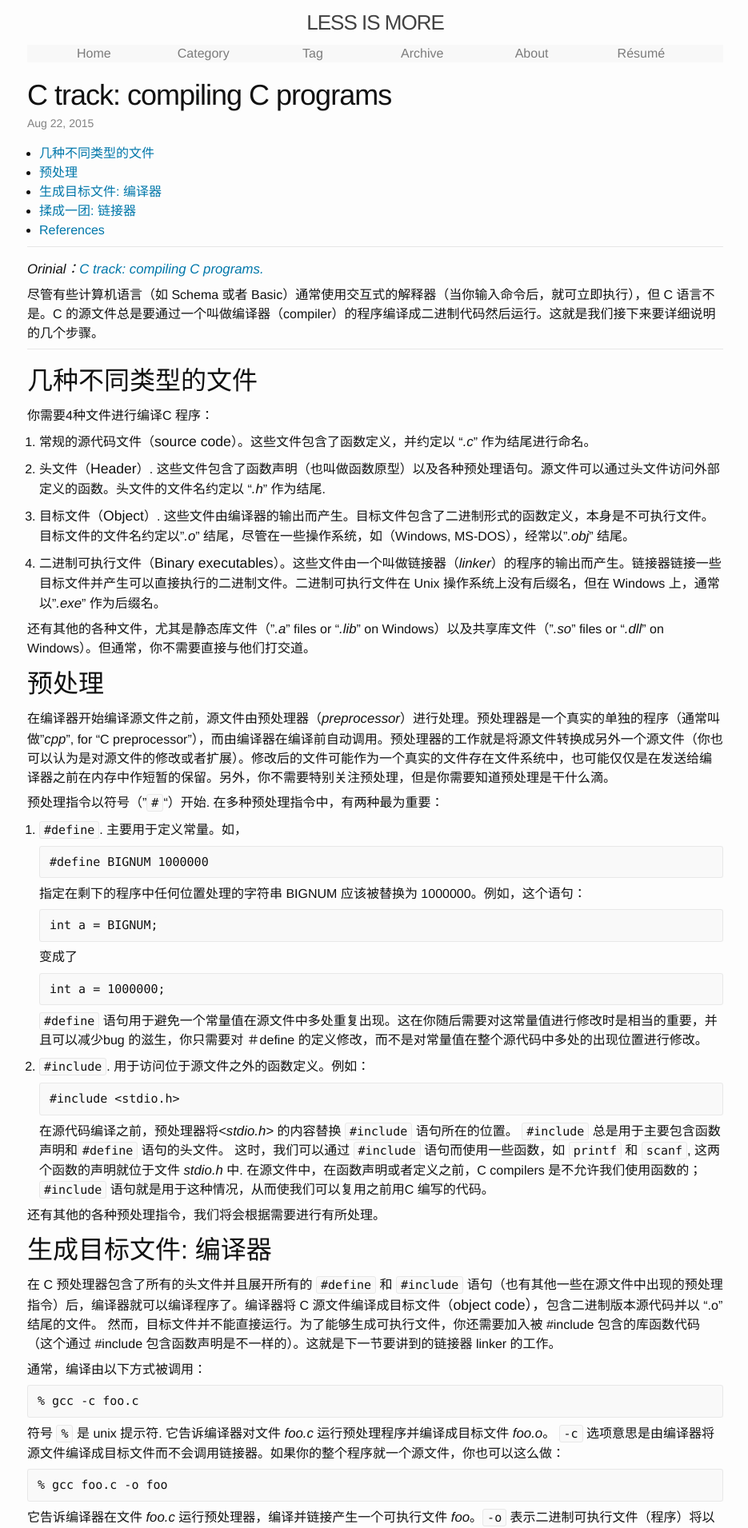
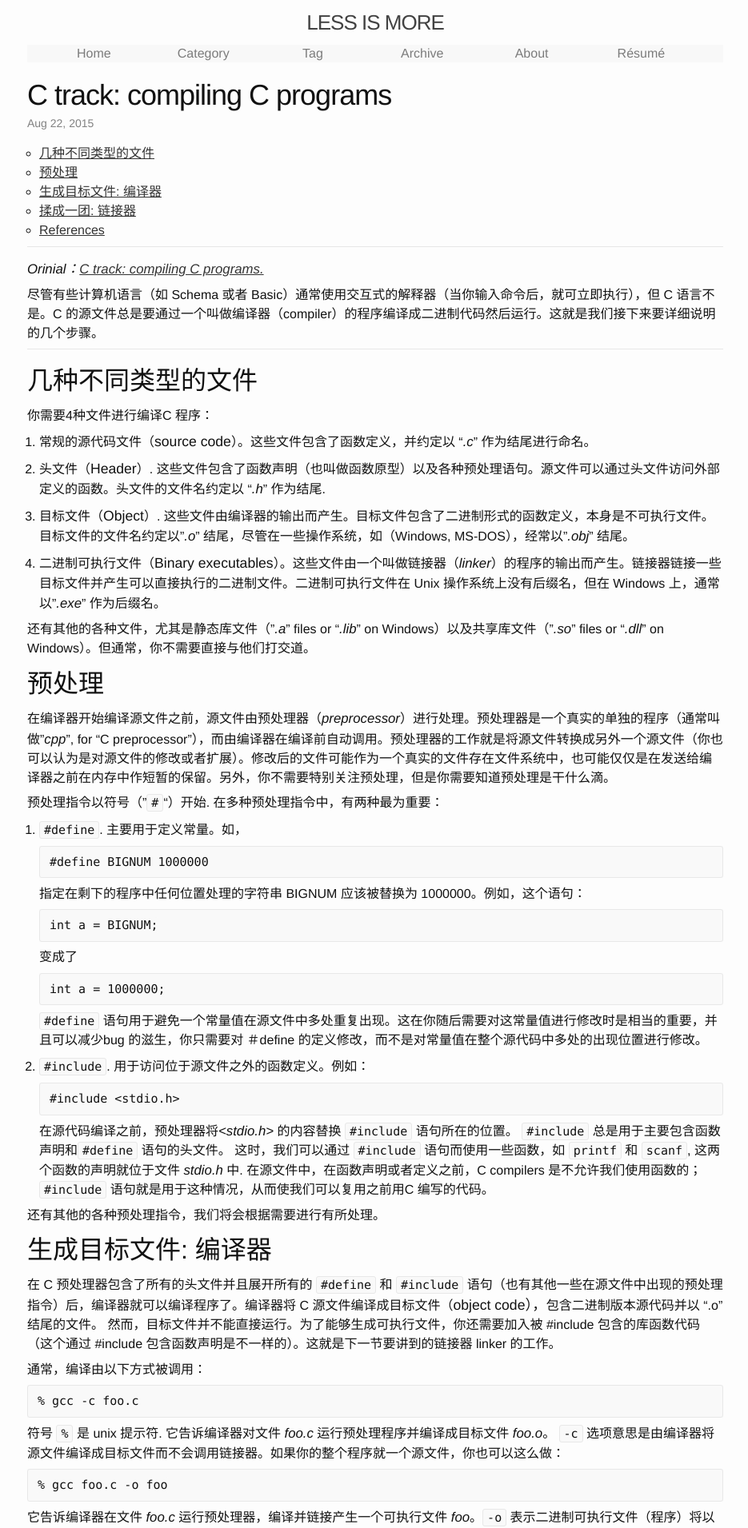
Before and after one commit to ousiax/ousiax.github.io, a Jekyll site: the page built from _posts/2015-08-22-C-track-compiling-C-programs.md, in a window 1280 px wide. Shown: the top 1911 px of the page at 80% size, without its empty margins (171-1106 px from the left). Built offline with Jekyll 4.4.1, drawn with Linux system fonts in a browser that asks for light colours.

Commit message:
Add #makrdown-toc css

```diff
--- a/_sass/_layout.scss
+++ b/_sass/_layout.scss
@@ -301,8 +301,7 @@
     }
 
     a {
-        text-decoration: none;
-        color: #07a;
+        text-decoration: underline;
     }
 }
 
@@ -323,6 +322,14 @@
         float: right;
         text-align: right;
     }
+}
+
+/**
+ * Markdown TOC
+ */
+
+#markdown-toc {
+    list-style-type: circle;
 }
 
 /**
```
